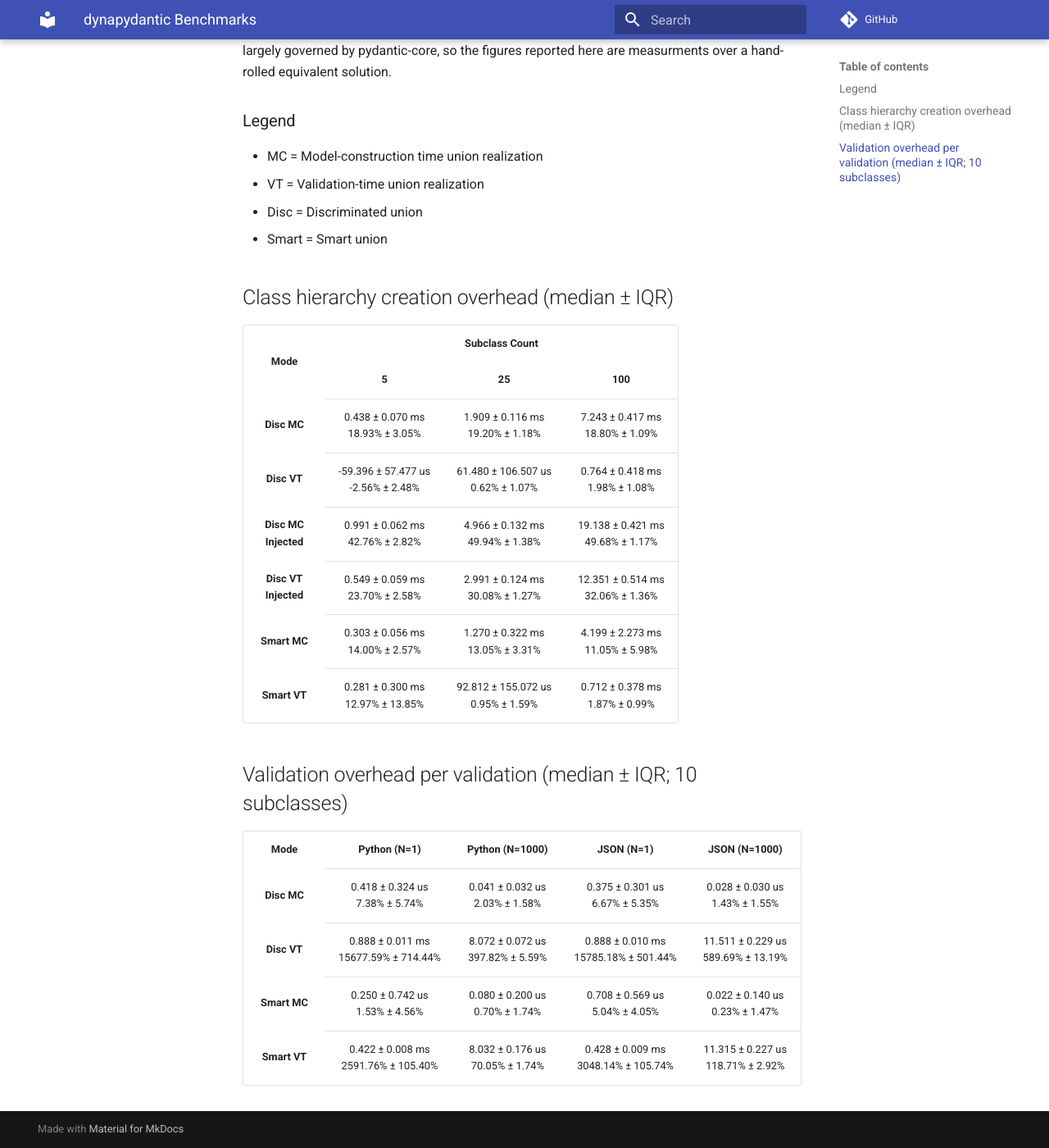
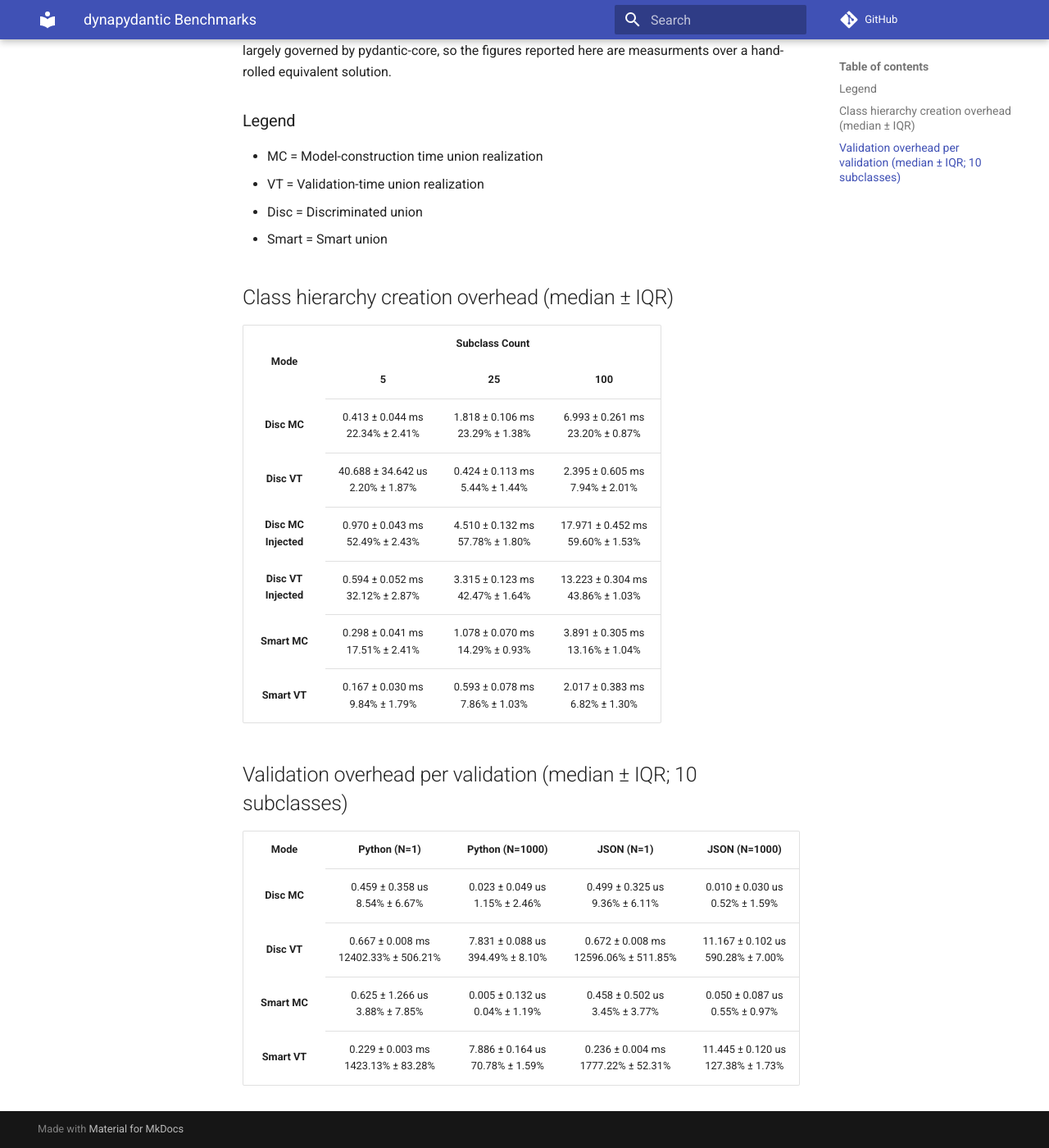
Before and after one commit to psalvaggio/dynapydantic, an MkDocs documentation site: the page built from docs/benchmarks.md, in a window 1280 px wide and 1400 px high, scrolled down 204 px. Shown: the whole window at 82% size. Built offline with MkDocs 1.6.1 and Material for MkDocs 9.7.7, drawn with Linux system fonts in a browser that asks for light colours; comment, search, counter and statistics services are not loaded; the version menu is left out.

```diff
--- a/docs/benchmarks.md
+++ b/docs/benchmarks.md
@@ -28,39 +28,39 @@ solution.
   <tbody>
     <tr>
       <th>Disc MC</th>
-      <td>0.438 ± 0.070 ms<br>18.93% ± 3.05%</td>
-      <td>1.909 ± 0.116 ms<br>19.20% ± 1.18%</td>
-      <td>7.243 ± 0.417 ms<br>18.80% ± 1.09%</td>
+      <td>0.413 ± 0.044 ms<br>22.34% ± 2.41%</td>
+      <td>1.818 ± 0.106 ms<br>23.29% ± 1.38%</td>
+      <td>6.993 ± 0.261 ms<br>23.20% ± 0.87%</td>
     </tr>
     <tr>
       <th>Disc VT</th>
-      <td>-59.396 ± 57.477 us<br>-2.56% ± 2.48%</td>
-      <td>61.480 ± 106.507 us<br>0.62% ± 1.07%</td>
-      <td>0.764 ± 0.418 ms<br>1.98% ± 1.08%</td>
+      <td>40.688 ± 34.642 us<br>2.20% ± 1.87%</td>
+      <td>0.424 ± 0.113 ms<br>5.44% ± 1.44%</td>
+      <td>2.395 ± 0.605 ms<br>7.94% ± 2.01%</td>
     </tr>
     <tr>
       <th>Disc MC<br>Injected</th>
-      <td>0.991 ± 0.062 ms<br>42.76% ± 2.82%</td>
-      <td>4.966 ± 0.132 ms<br>49.94% ± 1.38%</td>
-      <td>19.138 ± 0.421 ms<br>49.68% ± 1.17%</td>
+      <td>0.970 ± 0.043 ms<br>52.49% ± 2.43%</td>
+      <td>4.510 ± 0.132 ms<br>57.78% ± 1.80%</td>
+      <td>17.971 ± 0.452 ms<br>59.60% ± 1.53%</td>
     </tr>
     <tr>
       <th>Disc VT<br>Injected</th>
-      <td>0.549 ± 0.059 ms<br>23.70% ± 2.58%</td>
-      <td>2.991 ± 0.124 ms<br>30.08% ± 1.27%</td>
-      <td>12.351 ± 0.514 ms<br>32.06% ± 1.36%</td>
+      <td>0.594 ± 0.052 ms<br>32.12% ± 2.87%</td>
+      <td>3.315 ± 0.123 ms<br>42.47% ± 1.64%</td>
+      <td>13.223 ± 0.304 ms<br>43.86% ± 1.03%</td>
     </tr>
     <tr>
       <th>Smart MC</th>
-      <td>0.303 ± 0.056 ms<br>14.00% ± 2.57%</td>
-      <td>1.270 ± 0.322 ms<br>13.05% ± 3.31%</td>
-      <td>4.199 ± 2.273 ms<br>11.05% ± 5.98%</td>
+      <td>0.298 ± 0.041 ms<br>17.51% ± 2.41%</td>
+      <td>1.078 ± 0.070 ms<br>14.29% ± 0.93%</td>
+      <td>3.891 ± 0.305 ms<br>13.16% ± 1.04%</td>
     </tr>
     <tr>
       <th>Smart VT</th>
-      <td>0.281 ± 0.300 ms<br>12.97% ± 13.85%</td>
-      <td>92.812 ± 155.072 us<br>0.95% ± 1.59%</td>
-      <td>0.712 ± 0.378 ms<br>1.87% ± 0.99%</td>
+      <td>0.167 ± 0.030 ms<br>9.84% ± 1.79%</td>
+      <td>0.593 ± 0.078 ms<br>7.86% ± 1.03%</td>
+      <td>2.017 ± 0.383 ms<br>6.82% ± 1.30%</td>
     </tr>
   </tbody>
 </table>
@@ -80,31 +80,31 @@ solution.
   <tbody>
     <tr>
       <th scope="row">Disc MC</th>
-      <td>0.418 ± 0.324 us<br>7.38% ± 5.74%</td>
-      <td>0.041 ± 0.032 us<br>2.03% ± 1.58%</td>
-      <td>0.375 ± 0.301 us<br>6.67% ± 5.35%</td>
-      <td>0.028 ± 0.030 us<br>1.43% ± 1.55%</td>
+      <td>0.459 ± 0.358 us<br>8.54% ± 6.67%</td>
+      <td>0.023 ± 0.049 us<br>1.15% ± 2.46%</td>
+      <td>0.499 ± 0.325 us<br>9.36% ± 6.11%</td>
+      <td>0.010 ± 0.030 us<br>0.52% ± 1.59%</td>
     </tr>
     <tr>
       <th scope="row">Disc VT</th>
-      <td>0.888 ± 0.011 ms<br>15677.59% ± 714.44%</td>
-      <td>8.072 ± 0.072 us<br>397.82% ± 5.59%</td>
-      <td>0.888 ± 0.010 ms<br>15785.18% ± 501.44%</td>
-      <td>11.511 ± 0.229 us<br>589.69% ± 13.19%</td>
+      <td>0.667 ± 0.008 ms<br>12402.33% ± 506.21%</td>
+      <td>7.831 ± 0.088 us<br>394.49% ± 8.10%</td>
+      <td>0.672 ± 0.008 ms<br>12596.06% ± 511.85%</td>
+      <td>11.167 ± 0.102 us<br>590.28% ± 7.00%</td>
     </tr>
     <tr>
       <th scope="row">Smart MC</th>
-      <td>0.250 ± 0.742 us<br>1.53% ± 4.56%</td>
-      <td>0.080 ± 0.200 us<br>0.70% ± 1.74%</td>
-      <td>0.708 ± 0.569 us<br>5.04% ± 4.05%</td>
-      <td>0.022 ± 0.140 us<br>0.23% ± 1.47%</td>
+      <td>0.625 ± 1.266 us<br>3.88% ± 7.85%</td>
+      <td>0.005 ± 0.132 us<br>0.04% ± 1.19%</td>
+      <td>0.458 ± 0.502 us<br>3.45% ± 3.77%</td>
+      <td>0.050 ± 0.087 us<br>0.55% ± 0.97%</td>
     </tr>
     <tr>
       <th scope="row">Smart VT</th>
-      <td>0.422 ± 0.008 ms<br>2591.76% ± 105.40%</td>
-      <td>8.032 ± 0.176 us<br>70.05% ± 1.74%</td>
-      <td>0.428 ± 0.009 ms<br>3048.14% ± 105.74%</td>
-      <td>11.315 ± 0.227 us<br>118.71% ± 2.92%</td>
+      <td>0.229 ± 0.003 ms<br>1423.13% ± 83.28%</td>
+      <td>7.886 ± 0.164 us<br>70.78% ± 1.59%</td>
+      <td>0.236 ± 0.004 ms<br>1777.22% ± 52.31%</td>
+      <td>11.445 ± 0.120 us<br>127.38% ± 1.73%</td>
     </tr>
   </tbody>
 </table>
```
Also changed, not shown: pyproject.toml (+4 -4 lines), 1 other file.
